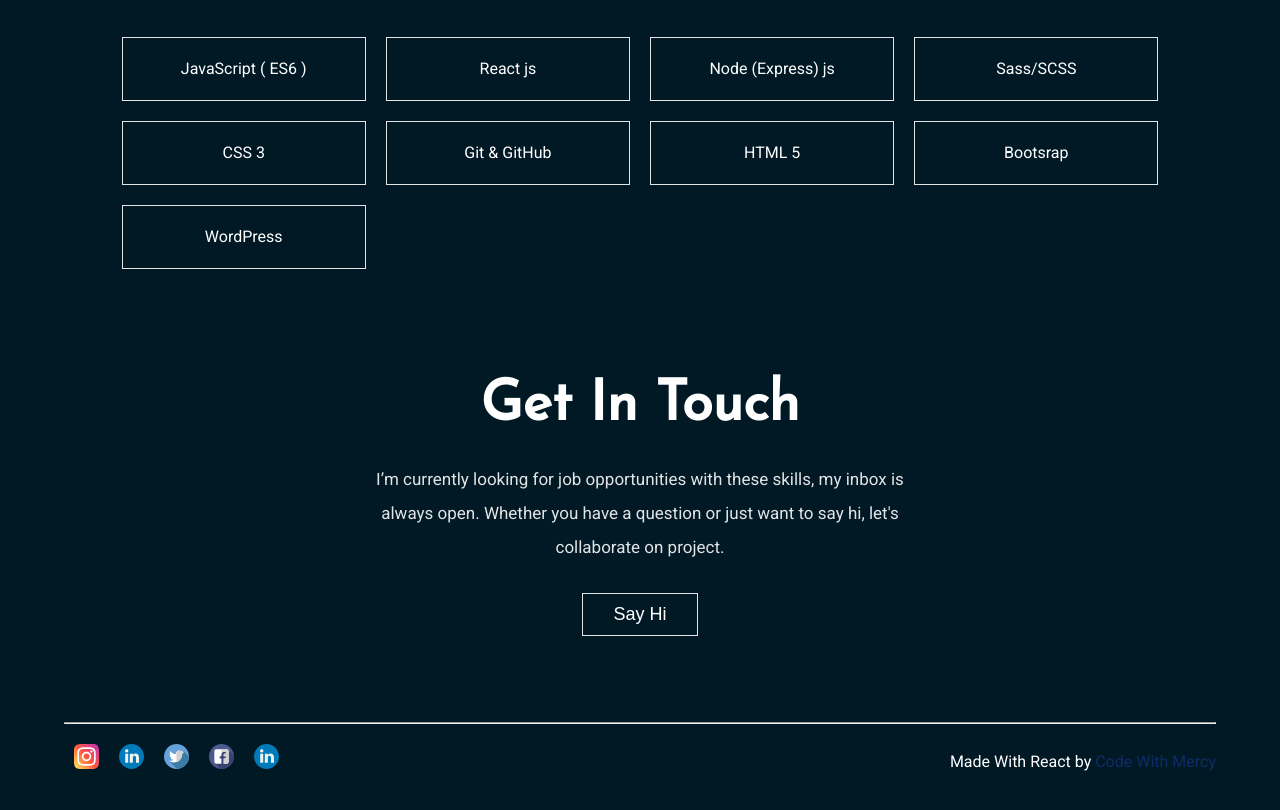
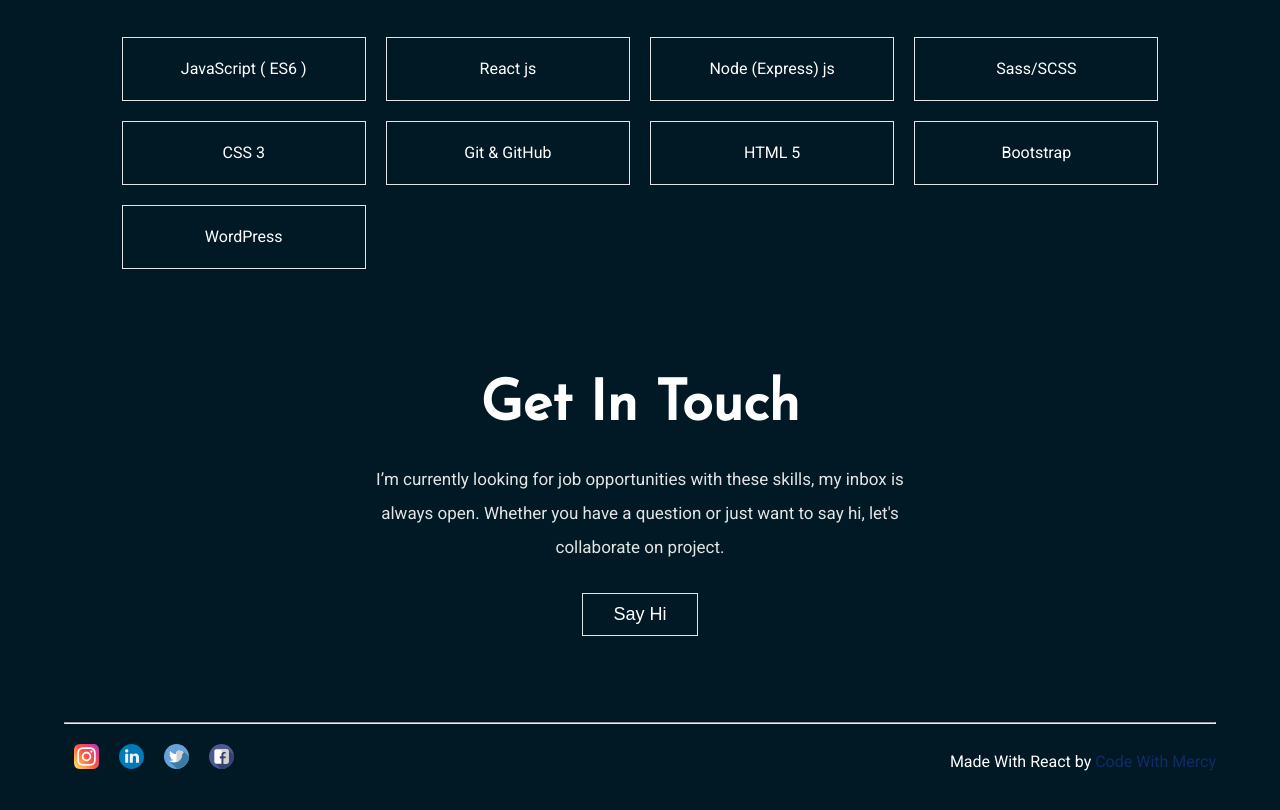
Before and after one commit to mercyharbo/Portfolio, a React (Create React App) app: page / in a window 1280 px wide. Shown: the part 3060-3870 px from the top of the page. Built offline with nearby package versions, Linux system fonts and the light colour scheme.

Commit message:
Add files via upload

```diff
--- a/src/component/Skills.js
+++ b/src/component/Skills.js
@@ -11,7 +11,7 @@ const Skills = () => {
                     <li> CSS 3 </li>
                     <li> Git & GitHub </li>
                     <li> HTML 5 </li>
-                    <li> Bootsrap </li>
+                    <li> Bootstrap </li>
                     <li> WordPress </li>
                 </ul>
             </div>
--- a/src/component/footer.js
+++ b/src/component/footer.js
@@ -19,10 +19,6 @@ const Footer = () => {
                    <a href="https://www.facebook.com/Mercyoluwap" target="_blank" rel="noopener noreferrer">
                        <img src="002-facebook.svg" alt="" />
                    </a>
-
-                   <a href="https://www.linkedin.com/in/codewithmercy" target="_blank" rel="noopener noreferrer">
-                       <img src="005-linkedin.svg" alt="" />
-                   </a>
                 </div>
 
                 <p> Made With React by <a href="www.twitter.com/codewithmercy"> Code With Mercy </a> </p>
```
